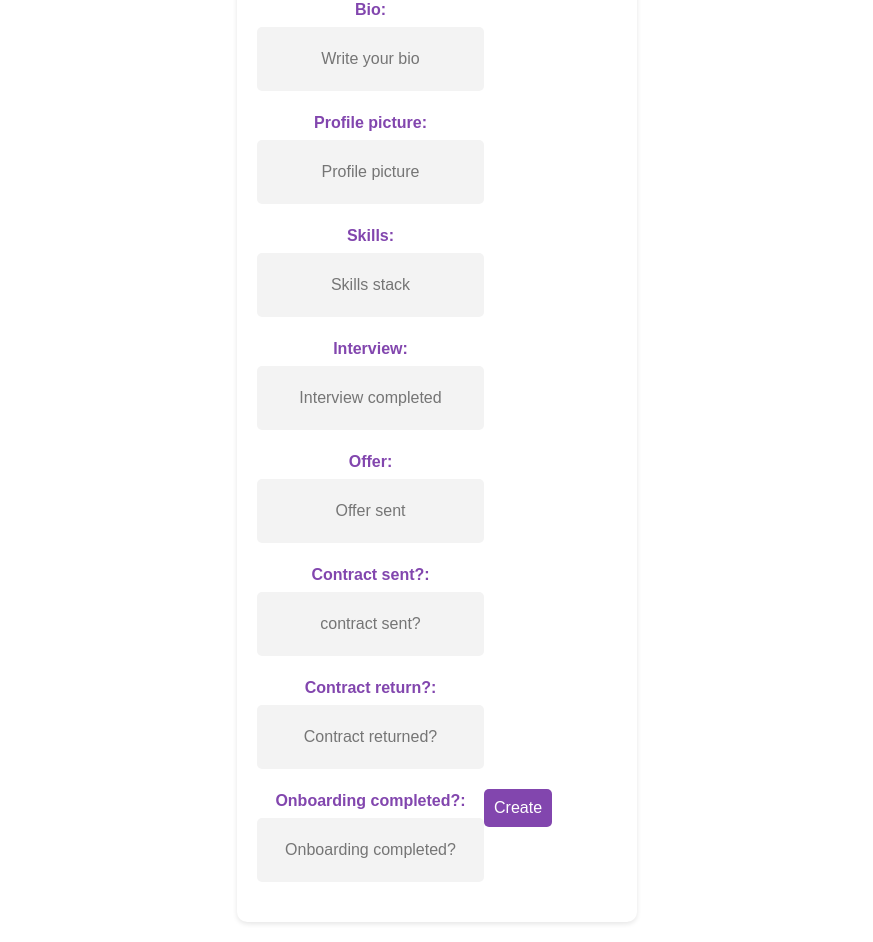
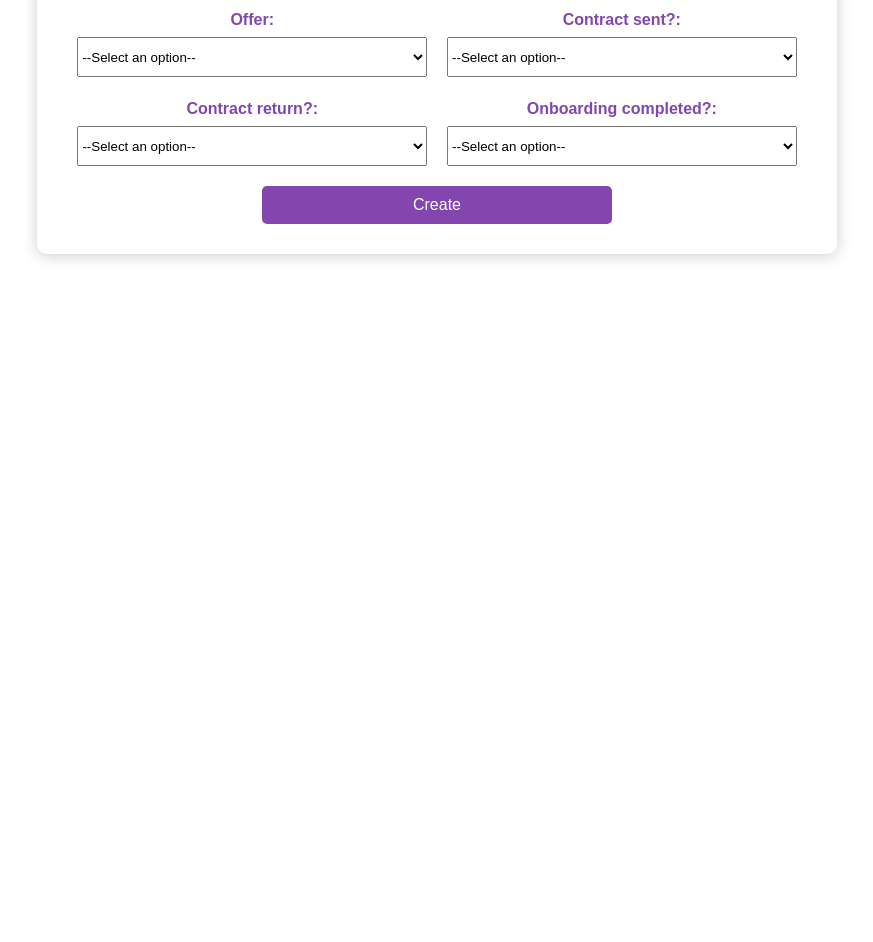
Before and after one commit to SheCodesAus/select_stars_group_2023_frontend, a React (Vite) app in the folder selectstars/: page /mentor in a window 1280 px wide. Shown: the part 640-1582 px from the top of the page, without its empty margins (203-1076 px from the left). After the commit the page ends 914 px from the top, so only its background shows below. Built offline with nearby package versions, Linux system fonts and the light colour scheme.

Commit message:
CSS for forms updated

```diff
--- a/selectstars/src/components/CreateEventForm/createEventForm.css
+++ b/selectstars/src/components/CreateEventForm/createEventForm.css
@@ -9,12 +9,16 @@ body {
     background-color: #8246AE;
 }
 
+.event-page h1 {
+    color: #8246AE;
+}
+
 form {
     margin: 20px auto;
     max-width: 700px;
     padding: 20px;
     border-radius: 10px;
-    box-shadow: 0 2px 5px rgba(0, 0, 0, 0.1);
+    box-shadow: 0 2px 15px rgb(0 0 0 / 20%);
     background-color: white;
     display: flex;
     flex-wrap: wrap;
--- a/selectstars/src/components/CreateMentorForm/createMentorForm.css
+++ b/selectstars/src/components/CreateMentorForm/createMentorForm.css
@@ -9,22 +9,25 @@ body {
     background-color: #fff;
 }
 
-form {
-    margin: 20px auto;
-    max-width: 400px;
+.mentor-page h1 {
+    color: #8246ae;
+}
+
+.mentor-form {
+    max-width: 800px;
     padding: 20px;
     border-radius: 10px;
-    box-shadow: 0 2px 5px rgba(0, 0, 0, 0.1);
-}
-
-h1 {
-    color: white;
-    text-align: center;
-    margin-bottom: 20px;
+    box-shadow: 0 2px 15px rgb(0 0 0 / 20%);
+    background-color: white;
+    display: flex;
+    flex-wrap: wrap;
+    justify-content: center;
 }
 
 .mentor_details {
-    margin-bottom: 20px;
+    margin: 10px;
+    width: 46%;
+    text-align: center;
 }
 
 label {
@@ -60,6 +63,11 @@ button[type="submit"]:hover {
     background-color: #f3279a;
 }
 
+#dropdown {
+    width: 350px;
+    height: 40px;
+}
+
 /* Responsive styles */
 @media screen and (max-width: 480px) {
     form {
--- a/selectstars/src/components/CreateMentorForm/createMentorForm.jsx
+++ b/selectstars/src/components/CreateMentorForm/createMentorForm.jsx
@@ -46,11 +46,11 @@ function CreateMentorForm() {
     }
 
     return (
-        <div>
+        <div className='mentor-page'>
             <h1>
-                Create a new Mentor
+                Create a new mentor
             </h1>
-            <form>
+            <form className='mentor-form'>
                 <div className='mentor_details'>
                     <label htmlFor='first_name'>First name:</label>
                     <input
@@ -101,7 +101,7 @@ function CreateMentorForm() {
                     <input
                         type="url"
                         id="profile_img"
-                        placeholder="Profile picture"
+                        placeholder="Link"
                         onChange={handleChange}
                     />
                 </div>
@@ -116,48 +116,43 @@ function CreateMentorForm() {
                 </div>
                 <div className='mentor_details'>
                     <label htmlFor='interview'>Interview:</label>
-                    <input
-                        type="boolean"
-                        id="interview"
-                        placeholder="Interview completed"
-                        onChange={handleChange}
-                    />
+                    <select id="dropdown" onChange={handleChange}>
+                        <option value="">-- Select an option --</option>
+                        <option value="true">Yes</option>
+                        <option value="false">No</option>
+                    </select>
                 </div>
                 <div className='mentor_details'>
                     <label htmlFor='offer'>Offer:</label>
-                    <input
-                        type="boolean"
-                        id="offer"
-                        placeholder="Offer sent"
-                        onChange={handleChange}
-                    />
+                    <select id="dropdown" onChange={handleChange}>
+                        <option value="">--Select an option--</option>
+                        <option value="true">Yes</option>
+                        <option value="false">No</option>
+                    </select>
                 </div>
                 <div className='mentor_details'>
                     <label htmlFor='contract_sent'>Contract sent?:</label>
-                    <input
-                        type="boolean"
-                        id="contract_sent"
-                        placeholder="contract sent?"
-                        onChange={handleChange}
-                    />
+                    <select id="dropdown" onChange={handleChange}>
+                        <option value="">--Select an option--</option>
+                        <option value="true">Yes</option>
+                        <option value="false">No</option>
+                    </select>
                 </div>
                 <div className='mentor_details'>
                     <label htmlFor='contract_return'>Contract return?:</label>
-                    <input
-                        type="boolean"
-                        id="contract return"
-                        placeholder="Contract returned?"
-                        onChange={handleChange}
-                    />
+                    <select id="dropdown" onChange={handleChange}>
+                        <option value="">--Select an option--</option>
+                        <option value="true">Yes</option>
+                        <option value="false">No</option>
+                    </select>
                 </div>
                 <div className='mentor_details'>
                     <label htmlFor='onboarding_completed'>Onboarding completed?:</label>
-                    <input
-                        type="boolean"
-                        id="onboarding"
-                        placeholder="Onboarding completed?"
-                        onChange={handleChange}
-                    />
+                    <select id="dropdown" onChange={handleChange}>
+                        <option value="">--Select an option--</option>
+                        <option value="true">Yes</option>
+                        <option value="false">No</option>
+                    </select>
                 </div>
                 <div className='mentor_details'>
                     <button type="submit" onClick={handleSubmit}>Create</button>
--- a/selectstars/src/components/CreateUserForm/createUserForm.css
+++ b/selectstars/src/components/CreateUserForm/createUserForm.css
@@ -9,15 +9,19 @@ body {
     background-color: #8246AE;
 }
 
-form {
-    margin: 20px auto;
-    max-width: 700px;
+.register-page h1 {
+    color: #8246AE;
+}
+
+.register-form {
+    max-width: 800px;
     padding: 20px;
     border-radius: 10px;
-    box-shadow: 0 2px 5px rgba(0, 0, 0, 0.1);
+    box-shadow: 0 2px 15px rgb(0 0 0 / 20%);
     background-color: white;
     display: flex;
     flex-wrap: wrap;
+    justify-content: center;
 }
 
 h1 {
--- a/selectstars/src/components/CreateUserForm/createUserForm.jsx
+++ b/selectstars/src/components/CreateUserForm/createUserForm.jsx
@@ -45,11 +45,11 @@ function CreateUserForm() {
     }
 
     return (
-        <div>
+        <div className='register-page'>
             <h1>
                 Create a new user
             </h1>
-            <form>
+            <form className='register-form'>
                 <div className='signUpField'>
                     <label htmlFor='first_name'>First name:</label>
                     <input
@@ -91,7 +91,7 @@ function CreateUserForm() {
                     <input
                         type="url"
                         id="profile_img"
-                        placeholder="Profile picture"
+                        placeholder="Link"
                         onChange={handleChange}
                     />
                 </div>
@@ -100,7 +100,7 @@ function CreateUserForm() {
                     <input
                         type="text"
                         id="position"
-                        placeholder="Enter first name"
+                        placeholder="Position in She Codes"
                         onChange={handleChange}
                     />
                 </div>
--- a/selectstars/src/components/HomePage/HomePage.css
+++ b/selectstars/src/components/HomePage/HomePage.css
@@ -5,6 +5,12 @@
     align-items: center;
     gap: 20px;
     margin: 20px;
+    color: #8246ae;
+}
+
+.title h1 {
+    font-size: 48px;
+    color: #8246ae;
 }
 
 .event-card {
--- a/selectstars/src/components/HomePage/HomePage.jsx
+++ b/selectstars/src/components/HomePage/HomePage.jsx
@@ -18,12 +18,16 @@ function HomePage() {
 
     return (
         <div className="home-page">
+            <div className="title">
+                <h1>All Events</h1>
+            </div>
+            <div className="event-card">
                 <h2>{eventData.title}</h2>
                 <h4>Event Type: {eventData.event_type}</h4>
                 <h4>City: {eventData.location}</h4>
-            <h3>Description: {eventData.description}</h3>
-            <h3>Start time: {eventData.start_date}</h3>
-            <h3>End time: {eventData.end_date}</h3>
+                <h4>Description: {eventData.description}</h4>
+                <h4>Start time: {eventData.start_date}</h4>
+                <h4>End time: {eventData.end_date}</h4>
                 <h4>Mentors: {eventData.end_date}</h4>
                 <ul>
                     {eventData.mentors.map((mentorsData, key) => {
@@ -31,6 +35,7 @@ function HomePage() {
                     })}
                 </ul>
             </div>
+        </div >
     )
 };
 
--- a/selectstars/src/components/LoginPage/loginform.css
+++ b/selectstars/src/components/LoginPage/loginform.css
@@ -27,6 +27,7 @@ h1 {
     flex-direction: column;
     align-items: center;
     justify-content: space-around;
+    margin: 0 auto;
 }
 
 input {
@@ -56,19 +57,24 @@ input:focus {
 }
 
 .login-button:hover {
-    transform: scale(1.25);
+    transform: scale(1.1);
 }
 
 .createAccount-button {
     width: 40%;
     height: 3em;
-    background-color: whitesmoke;
+    background-color: #F9A426;
+    color: white;
     display: flex;
     justify-content: center;
     align-items: center;
     transition: 0.5s;
     border-radius: 0.25em;
     cursor: pointer;
+}
+
+.createAccount-button:hover {
+    transform: scale(1.1);
 }
 
 .hide {
--- a/selectstars/src/components/LoginPage/loginform.jsx
+++ b/selectstars/src/components/LoginPage/loginform.jsx
@@ -1,4 +1,5 @@
-import React, { useState } from "react";
+import React, { useState, useEffect } from 'react'
+import { useParams, Link } from "react-router-dom"
 import './loginform.css';
 
 const LoginForm = () => {
@@ -14,15 +15,15 @@ const LoginForm = () => {
             <h1>Welcome!</h1>
             <input type="text" placeholder="username" />
             <input type="password" placeholder="password" />
-
             <div className="login-button" onClick={popup}>Login</div>
-            {/* <div className="createAccount-button">Create an account</div> */}
-
+            <div className="createAccount-button">
+                <Link to="/register">
+                    Register</Link>
+            </div>
             <div className={popupStyle}>
                 <h3>Login Failed</h3>
                 <p>Username of password is incorrect</p>
             </div>
-
         </div>
     );
 };
--- a/selectstars/src/index.css
+++ b/selectstars/src/index.css
@@ -16,7 +16,7 @@
 
 a {
   font-weight: 500;
-  color: #646cff;
+  color: white;
   text-decoration: inherit;
 }
 
```
Also changed, not shown: selectstars/src/components/CreateEventForm/createEventForm.jsx (+27 -9 lines). Lines whose indentation alone changed are shown as unchanged.
